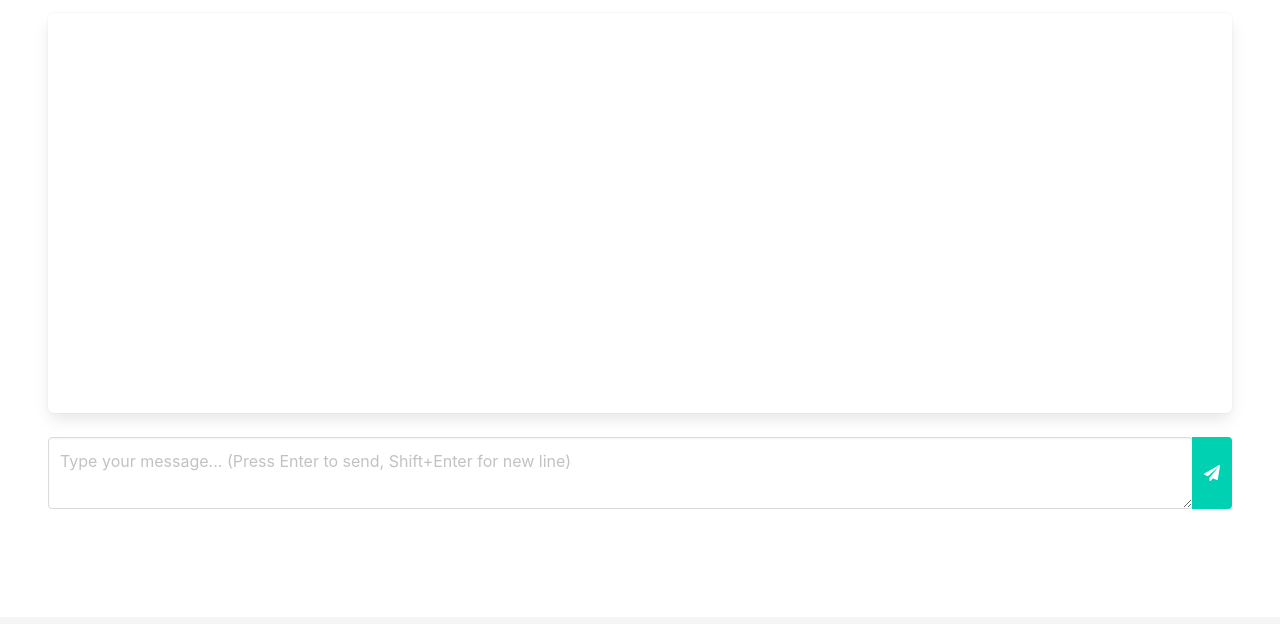
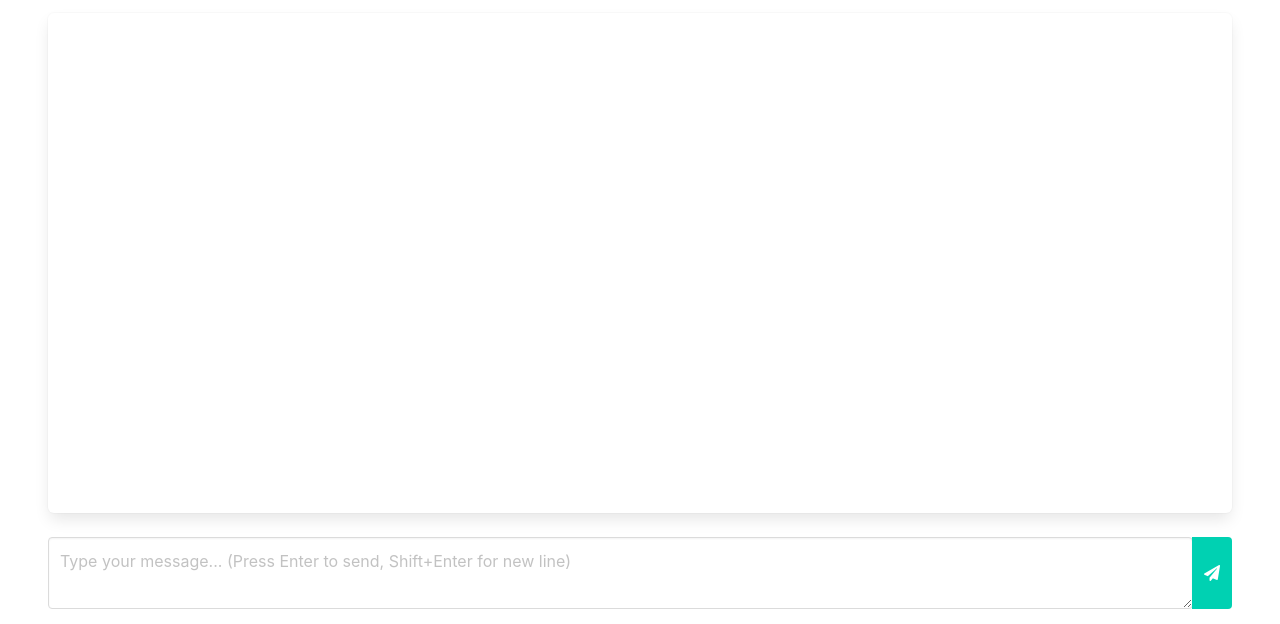
Before and after one commit to linea-analytics/gemini-chat, a website: page public/index.html in a window 1280 px wide. Shown: the part 99-723 px from the top of the page. Drawn offline with nearby package versions, Linux system fonts and the light colour scheme; no server answers.

Commit message:
minor css update

```diff
--- a/public/index.html
+++ b/public/index.html
@@ -38,7 +38,7 @@
                 </div>
 
                 <!-- Chat Messages Container -->
-                <div id="chatContainer" class="box box-shadow-dark" style="height: 400px; overflow-y: auto;">
+                <div id="chatContainer" class="box box-shadow-dark" style="height: 500px; overflow-y: auto;">
                     <div id="messagesContainer"></div>
                 </div> <!-- Chat Input -->
                 <div class="field has-addons">
```
